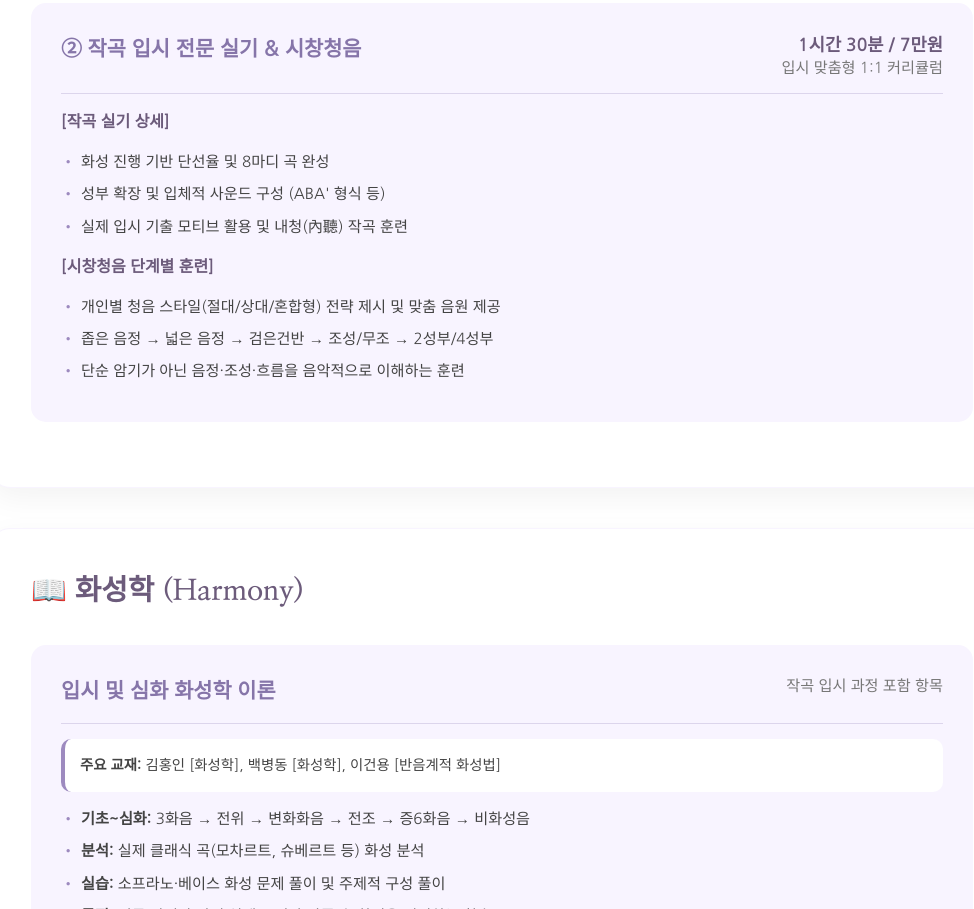
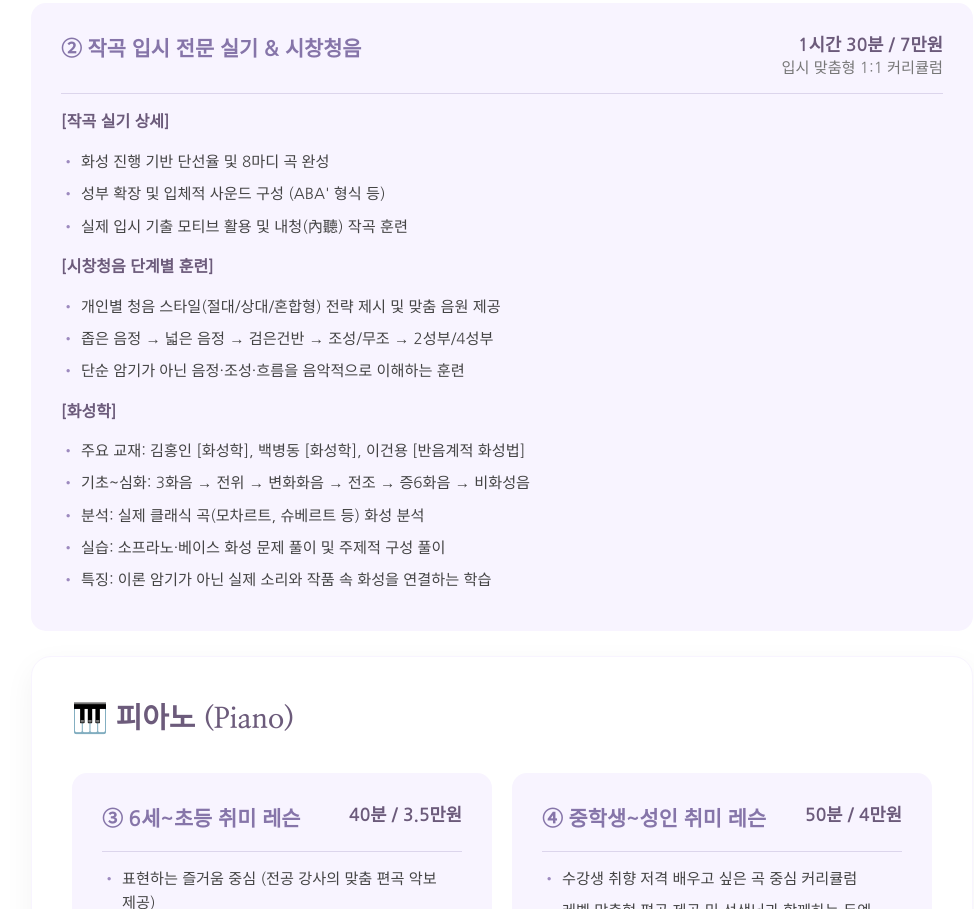
Before and after one commit to Junglish1272/JOMUSIC, a plain HTML site: page index.html in a window 1280 px wide. Shown: the part 1891-2800 px from the top of the page, without its empty margins (138-1112 px from the left). Drawn offline with Linux system fonts and the light colour scheme.

Commit message:
Add files via upload

```diff
--- a/index.html
+++ b/index.html
@@ -201,14 +201,14 @@
         <div class="profile-text">
             <h2>About Artist</h2>
             <h3>"섬세한 감각으로 음악의 가치를 더합니다"</h3>
-            <p>안녕하세요, 이화여자대학교에서 작곡을 전공한 강사 조민주입니다. 이론적인 탄탄함과 풍부한 연주 경험을 바탕으로, 단순한 기술 전달을 넘어 음악적 영감을 공유하는 교육을 지향합니다.</p>
+            <p>안녕하세요, 이화여자대학교에서 작곡를 전공한 음악 강사 조민주입니다. 이론적인 탄탄함과 풍부한 연주 경험을 바탕으로, 단순한 기술 전달을 넘어 음악적 영감을 공유하는 교육을 지향합니다.</p>
 
             <ul class="career-list">
                 <li>• <strong>이화여자대학교 음악대학 작곡과 수석 졸업</strong></li>
+                <li>• 이화여자대학교 일반 대학원 음악치료학과 석사 과정
                 <li>• 다수 연주회 진행 및 참여</li>
-                <li>• 현) 김주농 여친</li>
-                <li>• 현) 모시기 음악 작곡 강사</li>
-                <li>• 전) 모시기 피아노 학원 강사</li>
+                <li>• 현) 김태희 이화음악 학원 작곡 강사</li>
+                <li>• 전) 피아노 학원 다수 강의 경력</li>
             </ul>
         </div>
     </section>
@@ -262,30 +262,21 @@
                         <li>개인별 청음 스타일(절대/상대/혼합형) 전략 제시 및 맞춤 음원 제공</li>
                         <li>좁은 음정 → 넓은 음정 → 검은건반 → 조성/무조 → 2성부/4성부</li>
                         <li>단순 암기가 아닌 음정·조성·흐름을 음악적으로 이해하는 훈련</li>
+                     </ul>
+                     <span class="sub-title">[화성학]</span>
+                    <ul class="detail-list">
+                        <li>주요 교재: 김홍인 [화성학], 백병동 [화성학], 이건용 [반음계적 화성법]</li>
+                        <li>기초~심화: 3화음 → 전위 → 변화화음 → 전조 → 증6화음 → 비화성음</li>
+                        <li>분석: 실제 클래식 곡(모차르트, 슈베르트 등) 화성 분석</li>
+                        <li>실습: 소프라노·베이스 화성 문제 풀이 및 주제적 구성 풀이</li>
+                        <li>특징: 이론 암기가 아닌 실제 소리와 작품 속 화성을 연결하는 학습</li>
+
+
                     </ul>
-                </div>
+
             </div>
 
-            <div class="curriculum-category">
-                <h3>📖 화성학 (Harmony)</h3>
-                <div class="lesson-item">
-                    <div class="lesson-header">
-                        <span class="lesson-title">입시 및 심화 화성학 이론</span>
-                        <div class="lesson-info">작곡 입시 과정 포함 항목</div>
-                    </div>
-                    <div class="book-info">
-                        <strong>주요 교재:</strong> 김홍인 [화성학], 백병동 [화성학], 이건용 [반음계적 화성법]
-                    </div>
-                    <ul class="detail-list">
-                        <li><strong>기초~심화:</strong> 3화음 → 전위 → 변화화음 → 전조 → 증6화음 → 비화성음</li>
-                        <li><strong>분석:</strong> 실제 클래식 곡(모차르트, 슈베르트 등) 화성 분석</li>
-                        <li><strong>실습:</strong> 소프라노·베이스 화성 문제 풀이 및 주제적 구성 풀이</li>
-                        <li><strong>특징:</strong> 이론 암기가 아닌 실제 소리와 작품 속 화성을 연결하는 학습</li>
-                    </ul>
-                </div>
-            </div>
-
-            <div class="curriculum-category">
+                        <div class="curriculum-category">
                 <h3>🎹 피아노 (Piano)</h3>
                 <div class="piano-grid">
                     <div class="lesson-item">
```
